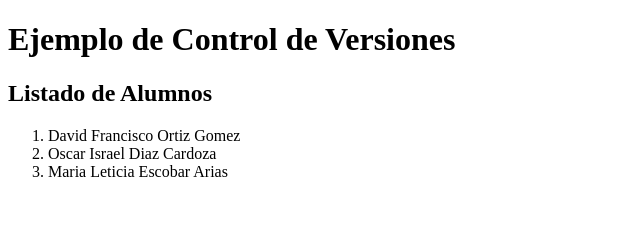
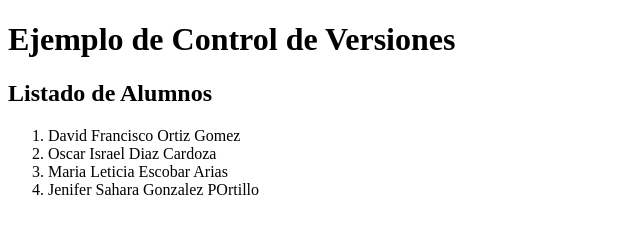
Before and after one commit to saharagonp/adsw2021.github.io, a plain HTML site: page index.html in a window 1280 px wide. Shown: the whole page, without its empty margins (0-640 px from the left). Drawn offline with Linux system fonts and the light colour scheme.

Commit message:
Update index.html

```diff
--- a/index.html
+++ b/index.html
@@ -14,6 +14,7 @@
         <li>David Francisco Ortiz Gomez</li>
         <li>Oscar Israel Diaz Cardoza</li>
         <li> Maria Leticia Escobar Arias </li>
+        <li> Jenifer Sahara Gonzalez POrtillo </li>
     </ol>
 </body>
 </html>
```
